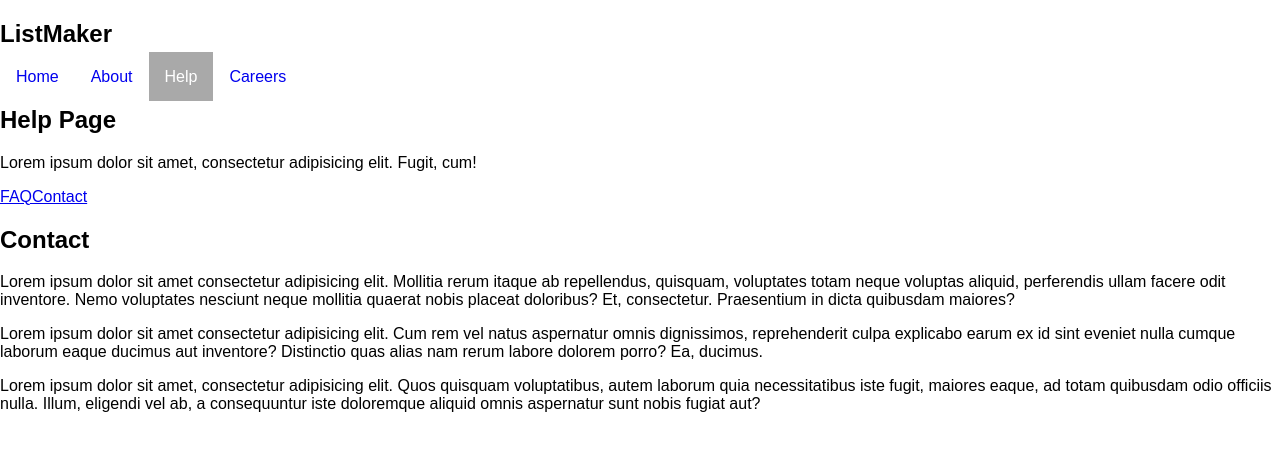
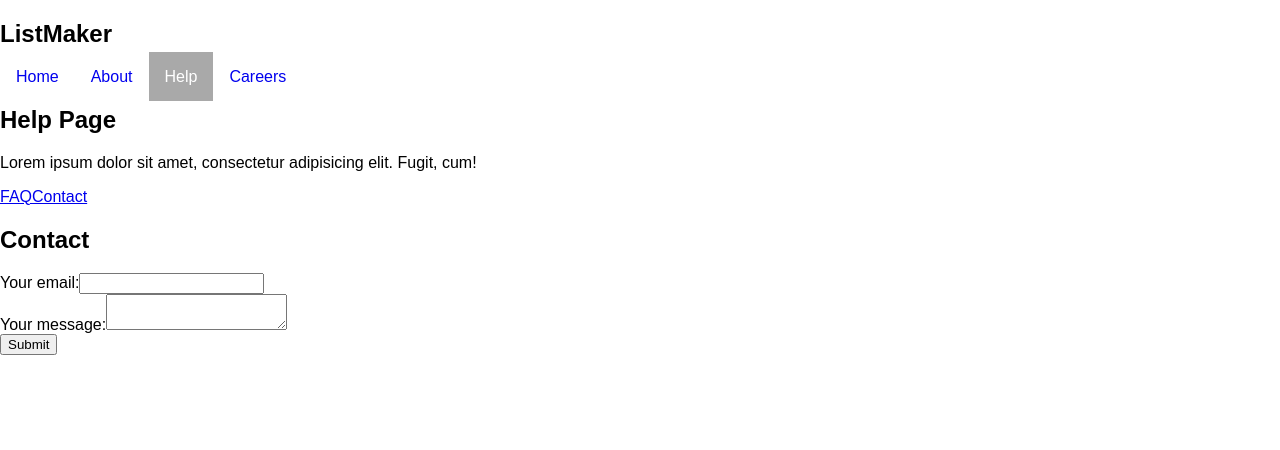
Before and after one commit to tdkent/listmaker-frontend, a React (Create React App) app: page /help/contact in a window 1280 px wide. Shown: the top 450 px of the page. Built offline with nearby package versions, Linux system fonts and the light colour scheme.

Commit message:
practicing router Form, actions, redirect

```diff
--- a/src/pages/help/Contact.tsx
+++ b/src/pages/help/Contact.tsx
@@ -1,29 +1,52 @@
+import { Form, redirect, useActionData } from "react-router-dom";
+
+interface ActionData {
+  error?: string;
+}
+
 const Contact = () => {
+  const data = useActionData();
+  const actionData: ActionData = data as ActionData;
+  console.log("actionData: ", actionData);
   return (
     <div>
       <h2>Contact</h2>
-      <p>
-        Lorem ipsum dolor sit amet consectetur adipisicing elit. Mollitia rerum
-        itaque ab repellendus, quisquam, voluptates totam neque voluptas
-        aliquid, perferendis ullam facere odit inventore. Nemo voluptates
-        nesciunt neque mollitia quaerat nobis placeat doloribus? Et,
-        consectetur. Praesentium in dicta quibusdam maiores?
-      </p>
-      <p>
-        Lorem ipsum dolor sit amet consectetur adipisicing elit. Cum rem vel
-        natus aspernatur omnis dignissimos, reprehenderit culpa explicabo earum
-        ex id sint eveniet nulla cumque laborum eaque ducimus aut inventore?
-        Distinctio quas alias nam rerum labore dolorem porro? Ea, ducimus.
-      </p>
-      <p>
-        Lorem ipsum dolor sit amet, consectetur adipisicing elit. Quos quisquam
-        voluptatibus, autem laborum quia necessitatibus iste fugit, maiores
-        eaque, ad totam quibusdam odio officiis nulla. Illum, eligendi vel ab, a
-        consequuntur iste doloremque aliquid omnis aspernatur sunt nobis fugiat
-        aut?
-      </p>
+      <Form method="post" action="/help/contact">
+        <div>
+          <label>
+            <span>Your email:</span>
+            <input type="email" name="email" required />
+          </label>
+        </div>
+        <div>
+          {actionData && actionData.error && <p>{actionData.error}</p>}
+          <label>
+            <span>Your message:</span>
+            <textarea name="message" required></textarea>
+          </label>
+        </div>
+        <button>Submit</button>
+      </Form>
     </div>
   );
 };
 
 export default Contact;
+
+export const contactAction = async ({ request }: any) => {
+  console.log("request: ", request);
+  const data = await request.formData();
+  const submission = {
+    email: data.get("email"),
+    message: data.get("message"),
+  };
+  console.log(submission);
+  // form validation using useActionData hook
+  if (submission.message.length <= 10) {
+    return { error: "Message must be 10 or more characters long." };
+  }
+  // send post request to actual API here, using the submission object data.
+
+  // redirect user
+  return redirect("/");
+};
--- a/src/router/router.tsx
+++ b/src/router/router.tsx
@@ -14,6 +14,8 @@ import CareerDetails, {
   careerDetailsLoader,
 } from "../pages/careers/CareerDetails";
 import CareersDetailsError from "../pages/careers/CareersDetailsError";
+
+import { contactAction } from "../pages/help/Contact";
 
 export const router = createBrowserRouter([
   {
@@ -39,6 +41,7 @@ export const router = createBrowserRouter([
           {
             path: "contact",
             element: <Contact />,
+            action: contactAction,
           },
         ],
       },
```
